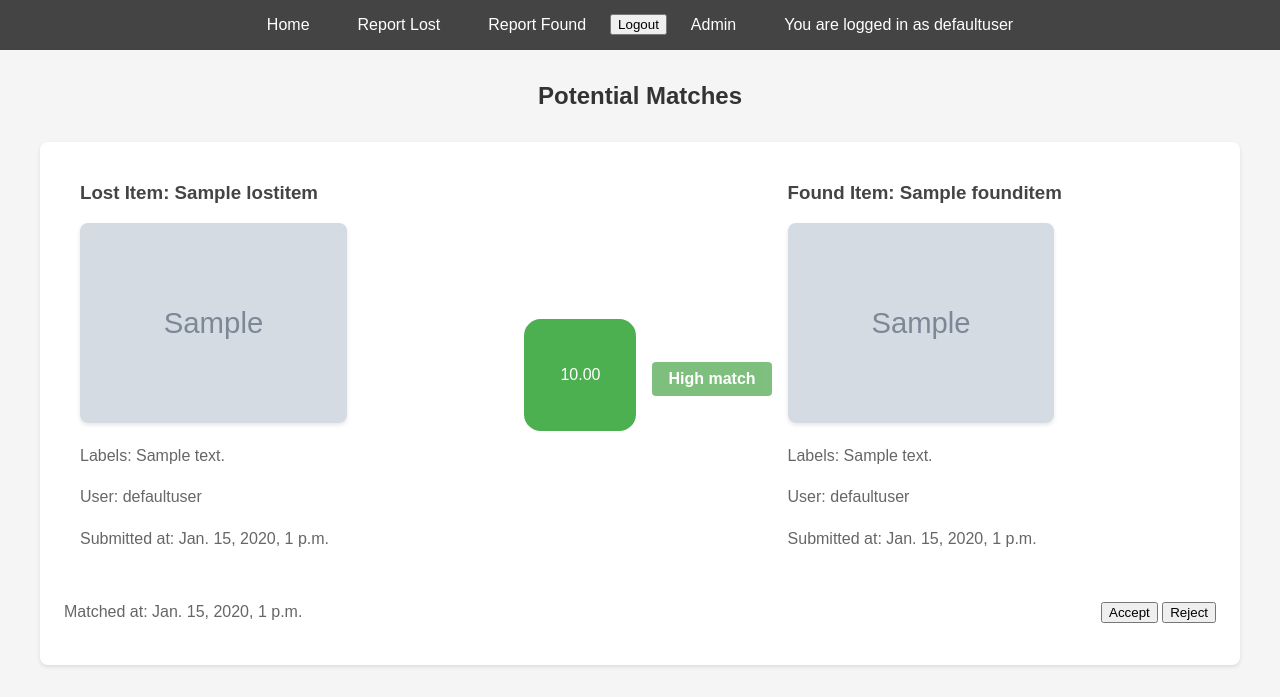
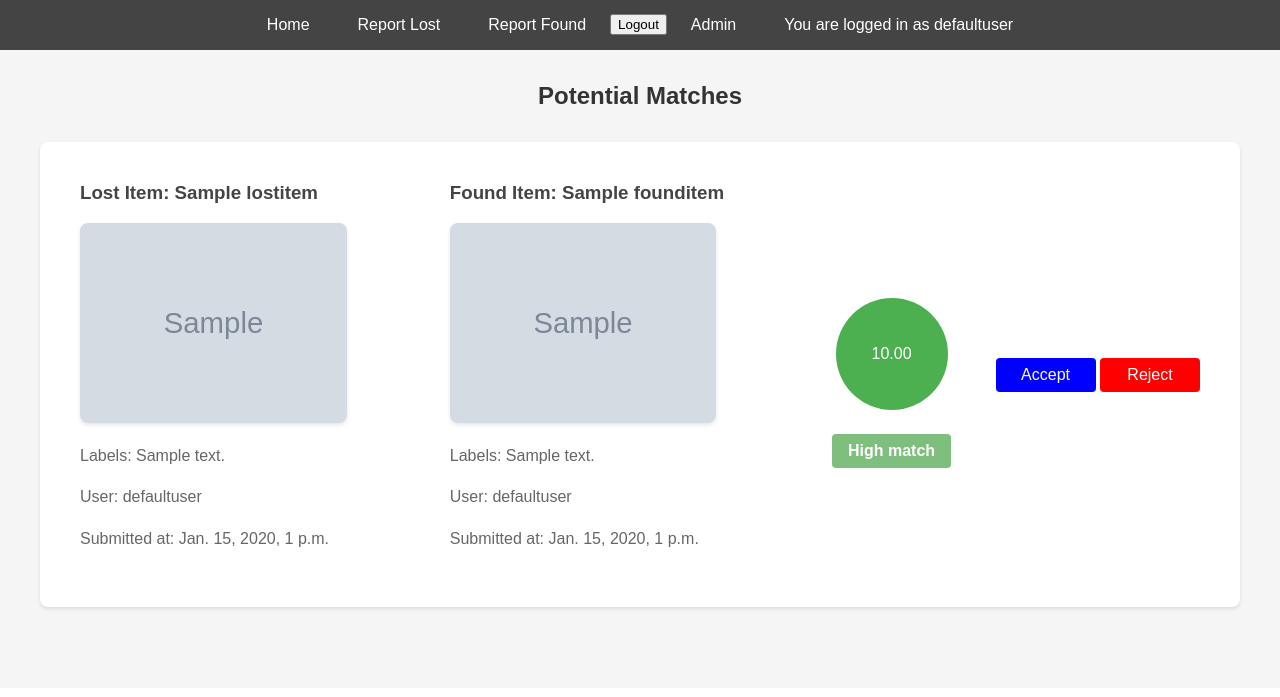
Before and after one commit to TaffCodes/FavouriteMistake, a Django app: page /dashboard/ in a window 1280 px wide. Shown: the part 112-809 px from the top of the page. After the commit the page ends 724 px from the top, so only its background shows below. Run offline with Django 5.2, Linux system fonts and the light colour scheme; a user stored in the database is signed in; data comes from the database, SQL or seed files in the repository; tables that the repository leaves empty hold one stand-in row (values such as "Sample post"); grey boxes marked "Sample" are stand-in pictures.

Commit message:
Refactor dashboard layout to enhance match information display; add match actions for status updates

```diff
--- a/lost_found_app/templates/dashboard.html
+++ b/lost_found_app/templates/dashboard.html
@@ -56,7 +56,6 @@
             margin-bottom: 2rem;
             padding: 1.5rem;
             display: flex;
-            justify-content: space-between;
             align-items: center;
             flex-wrap: wrap;
         }
@@ -67,11 +66,19 @@
             padding: 1rem;
         }
 
+        .match-info {
+            display: flex;
+            flex-direction: column;
+            align-items: center;
+            justify-content: center;
+            padding: 1rem;
+        }
+
         .match-score {
             background: #4CAF50;
             color: white;
             padding: 1rem;
-            border-radius: 15%;
+            border-radius: 50%;
             width: 80px;
             height: 80px;
             display: flex;
@@ -103,6 +110,34 @@
 
         .low-match {
             background-color: lightcoral;
+        }
+
+        .match-actions {
+            display: flex;
+            flex-direction: column;
+            align-items: center;
+            justify-content: center;
+            padding: 1rem;
+        }
+
+        .match-actions button {
+            width: 100px;
+            padding: 0.5rem;
+            margin: 0.5rem 0;
+            border: none;
+            border-radius: 4px;
+            cursor: pointer;
+            font-size: 16px;
+        }
+
+        .match-actions button[name="status"][value="accepted"] {
+            background-color: blue;
+            color: white;
+        }
+
+        .match-actions button[name="status"][value="rejected"] {
+            background-color: red;
+            color: white;
         }
 
         img {
@@ -192,12 +227,6 @@
                 <p>User: {{ match.lost_item.user.username }}</p>
                 <p>Submitted at: {{ match.lost_item.reported_at }}</p>
             </div>
-            <div class="match-score">
-                {{ match.match_score|floatformat:2 }}
-            </div>
-            <div class="match-level {% if match.level == 'High match' %}high-match{% elif match.level == 'Medium match' %}medium-match{% else %}low-match{% endif %}">
-                {{ match.level }}
-            </div>
             <div class="found-item">
                 <h3>Found Item: {{ match.found_item.name }}</h3>
                 <img src="{{ match.found_item.image.url }}" alt="Found item">
@@ -205,8 +234,13 @@
                 <p>User: {{ match.found_item.user.username }}</p>
                 <p>Submitted at: {{ match.found_item.reported_at }}</p>
             </div>
-            <div class="match-timestamp">
-                <p>Matched at: {{ match.created_at }}</p>
+            <div class="match-info">
+                <div class="match-score">
+                    {{ match.match_score|floatformat:2 }}
+                </div>
+                <div class="match-level {% if match.level == 'High match' %}high-match{% elif match.level == 'Medium match' %}medium-match{% else %}low-match{% endif %}">
+                    {{ match.level }}
+                </div>
             </div>
             <div class="match-actions">
                 <form class="update-status-form" action="{% url 'update_match_status' %}" method="post">
```
